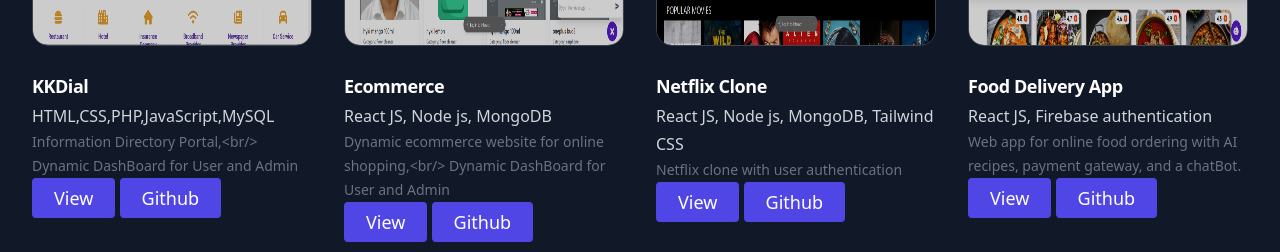
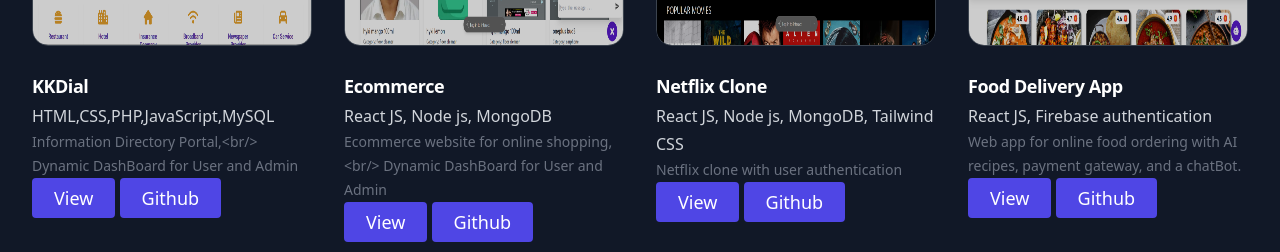
Before and after one commit to kishlaychandan/Kishlay_Online_Portfolio, a React (Vite) app: page / in a window 1280 px wide. Shown: the part 2780-3032 px from the top of the page. Built offline with nearby package versions, Linux system fonts and the light colour scheme.

Commit message:
updated portfolio.jsx

```diff
--- a/src/components/Portfolio.jsx
+++ b/src/components/Portfolio.jsx
@@ -23,7 +23,7 @@
     Projectname: "Ecommerce",
     tech: "React JS, Node js, MongoDB",
     imageUrl: ecommerce,
-    des: "Dynamic ecommerce website for online shopping,<br/> Dynamic DashBoard for User and Admin",
+    des: "Ecommerce website for online shopping,<br/> Dynamic DashBoard for User and Admin",
     Demo: "https://ecommerce-two-jade.vercel.app/",
     github: "https://github.com/kishlaychandan/Ecommerce",
   },
```
